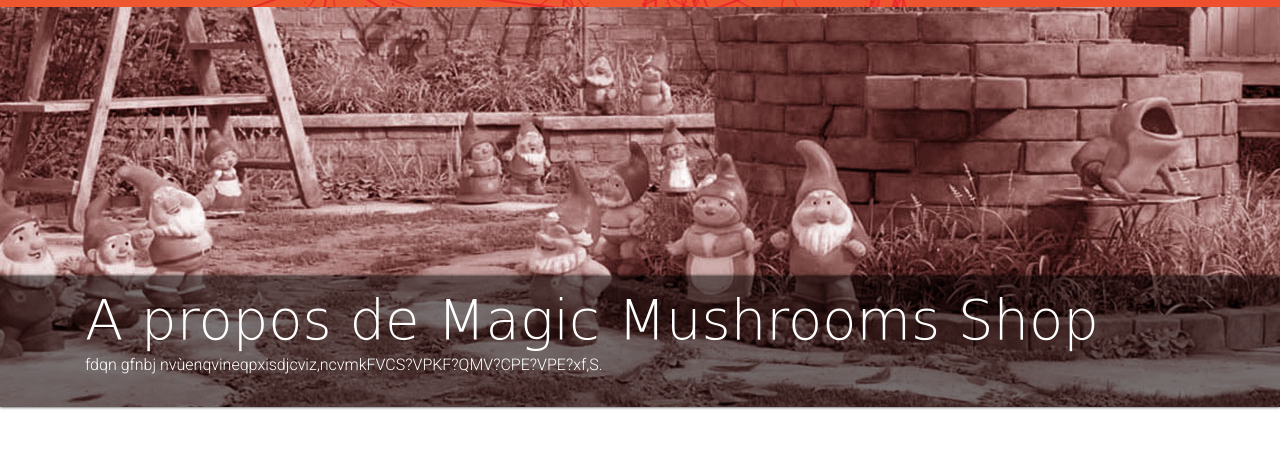
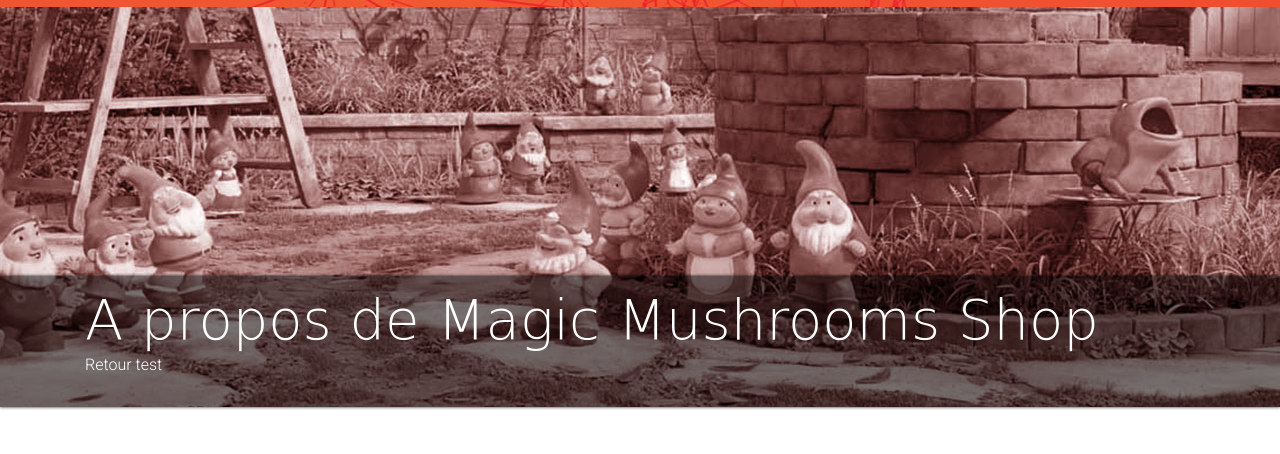
Before and after one commit to BARTOSNicolas/site-entreprise, a plain HTML site: page index.html in a window 1280 px wide. Shown: the part 281-735 px from the top of the page. Drawn offline with nearby package versions, Linux system fonts and the light colour scheme; a web font is replaced by a local one.

Commit message:
correction

```diff
--- a/index.html
+++ b/index.html
@@ -114,7 +114,7 @@
                 <div class="title">
                     <div class="container">
                         <h1 class="display-4">A propos de Magic Mushrooms Shop</h1>
-                        <p class="lead">fdqn gfnbj nvùenqvineqpxisdjcviz,ncvmkFVCS?VPKF?QMV?CPE?VPE?xf,S.</p>
+                        <p class="lead">Retour test</p>
                     </div>
                 </div>
             </div>
```
